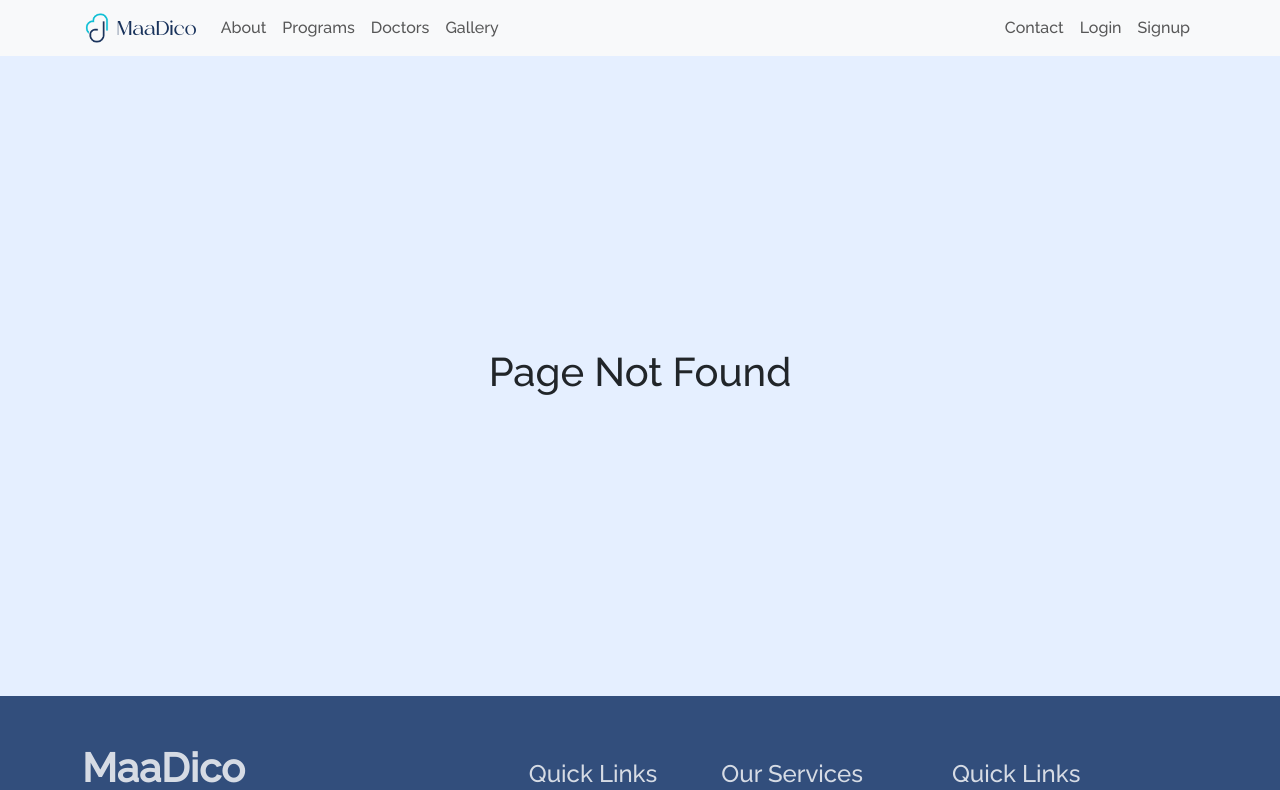
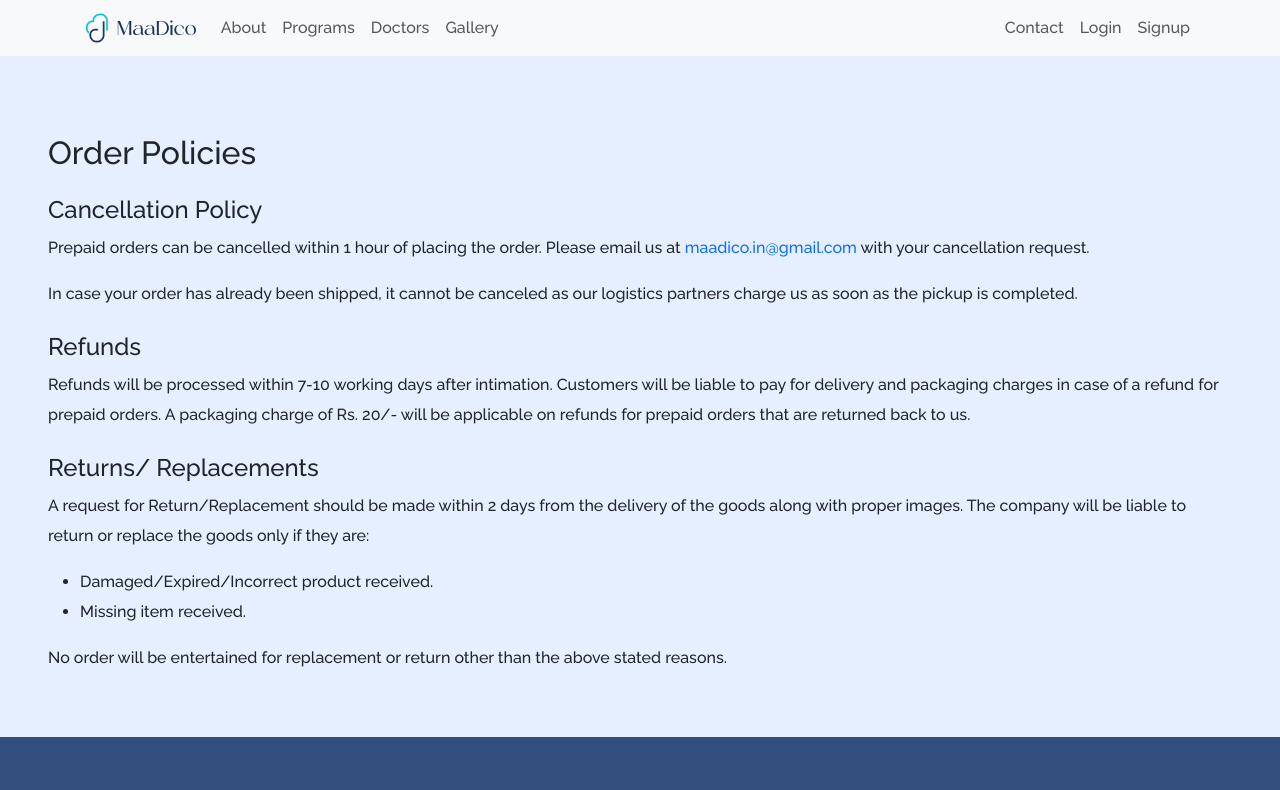
Before and after one commit to Maadico/yoga-frontend, a React (Create React App) app: page /refund in a window 1280 px wide. Shown: the top 790 px of the page. Built offline with nearby package versions, Linux system fonts and the light colour scheme.

Commit message:
add refund

```diff
--- a/src/App.js
+++ b/src/App.js
@@ -24,6 +24,7 @@ import Privacy from "./pages/Extra/Privacy.jsx";
 import TermsConditions from "./pages/Extra/TermsConditions.jsx";
 import ProgramsPage from "./pages/ProgramsPage.jsx";
 import DoctorsPage from "./pages/DoctorsPage.jsx";
+import Refund from "./pages/Extra/Refund.jsx";
 
 function App() {
   return (
@@ -60,6 +61,7 @@ function App() {
         <Route path="/programs/:id" element={<ProgramsPage />} />
         <Route path="/terms-and-conditions" element={<TermsConditions />} />
         <Route path="/privacy-policy" element={<Privacy />} />
+        <Route path="/refund" element={<Refund />} />
         <Route path="/join-meeting" element={<Joinmeet />} />
         <Route path="/doctors" element={<DoctorsPage />} />
         <Route path="/login" element={<Login />} />
--- /dev/null
+++ b/src/pages/Extra/Refund.jsx
@@ -0,0 +1,60 @@
+import React from "react";
+import Header from "../../components/layout/Header";
+import Footer from "../../components/layout/Footer";
+
+function Refund() {
+  return (
+    <div>
+      <Header />
+      <div className="privacy-container">
+        <h2>Order Policies</h2>
+
+        <section className="mt-4">
+          <h4>Cancellation Policy</h4>
+          <p>
+            Prepaid orders can be cancelled within 1 hour of placing the order.
+            Please email us at{" "}
+            <a href="mailto:maadico.in@gmail.com">maadico.in@gmail.com</a> with
+            your cancellation request.
+          </p>
+          <p>
+            In case your order has already been shipped, it cannot be canceled
+            as our logistics partners charge us as soon as the pickup is
+            completed.
+          </p>
+        </section>
+
+        <section className="mt-4">
+          <h4>Refunds</h4>
+          <p>
+            Refunds will be processed within 7-10 working days after intimation.
+            Customers will be liable to pay for delivery and packaging charges
+            in case of a refund for prepaid orders. A packaging charge of Rs.
+            20/- will be applicable on refunds for prepaid orders that are
+            returned back to us.
+          </p>
+        </section>
+
+        <section className="mt-4">
+          <h4>Returns/ Replacements</h4>
+          <p>
+            A request for Return/Replacement should be made within 2 days from
+            the delivery of the goods along with proper images. The company will
+            be liable to return or replace the goods only if they are:
+          </p>
+          <ul>
+            <li>Damaged/Expired/Incorrect product received.</li>
+            <li>Missing item received.</li>
+          </ul>
+          <p>
+            No order will be entertained for replacement or return other than
+            the above stated reasons.
+          </p>
+        </section>
+      </div>
+      <Footer />
+    </div>
+  );
+}
+
+export default Refund;
```
